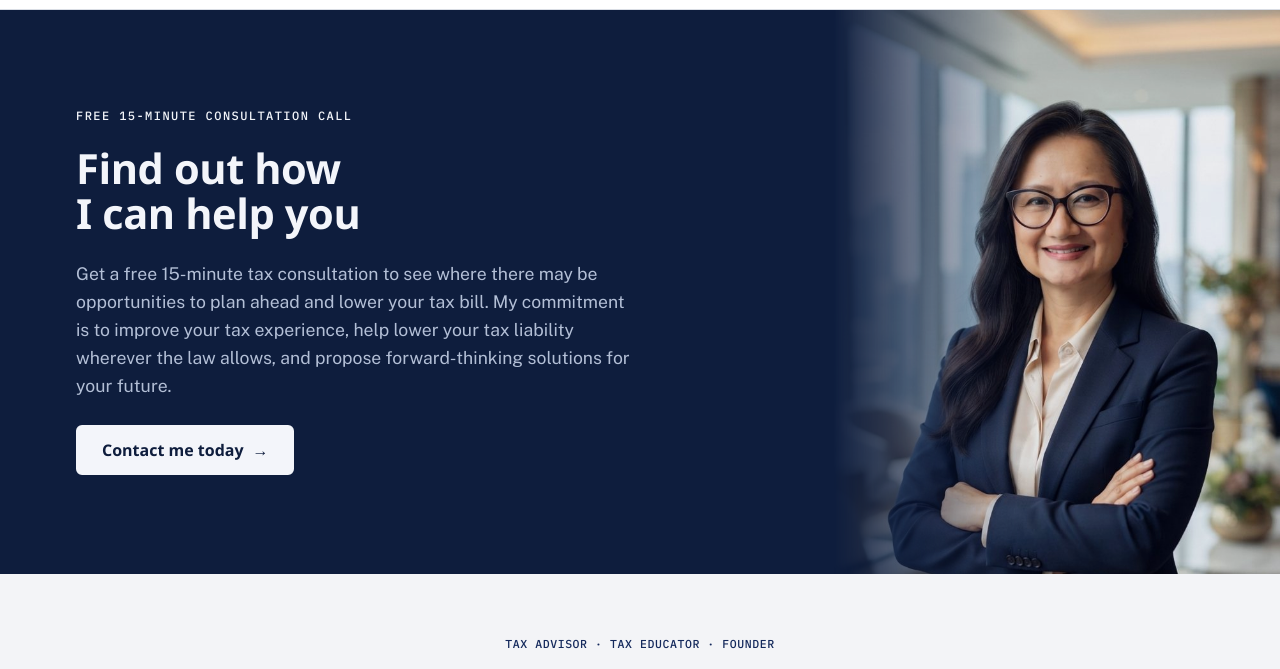
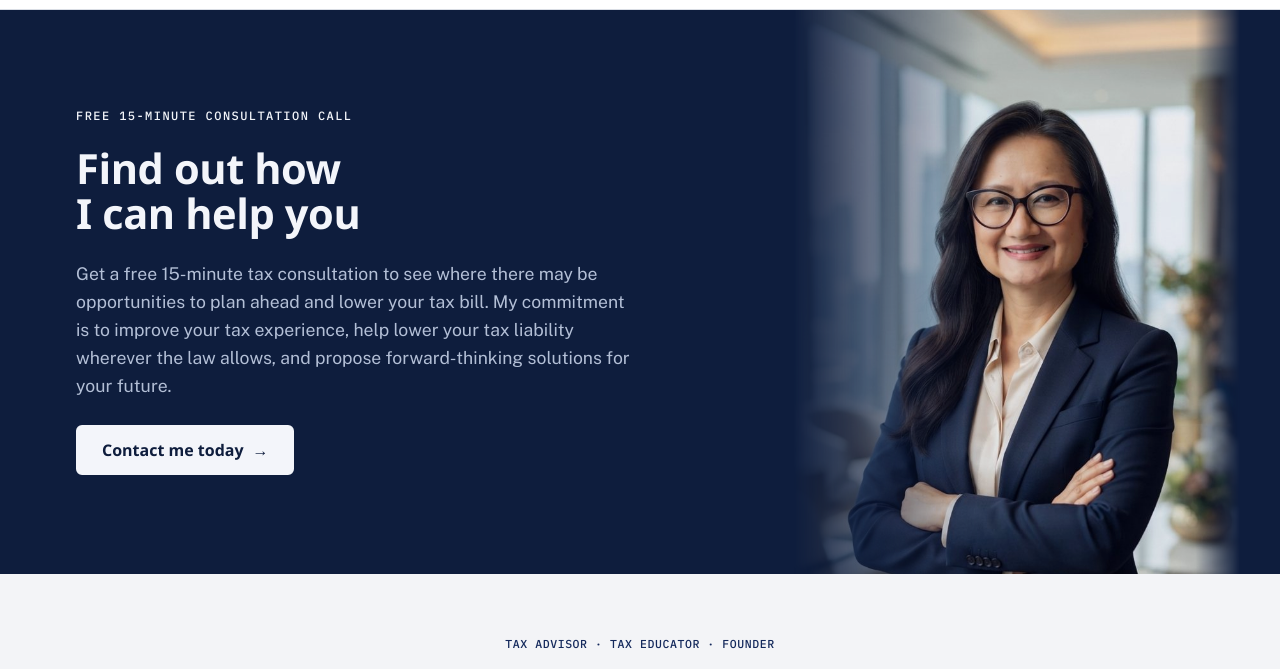
Before and after one commit to aitechphyre/the-tax-files-advisory, a plain HTML site: page index.html in a window 1280 px wide. Shown: the part 90-759 px from the top of the page. Drawn offline with nearby package versions, Linux system fonts and the light colour scheme; a web font is replaced by a local one.

Commit message:
Move banner photo toward page center on wide screens
Co-Authored-By: Claude Sonnet 5.5 <noreply@anthropic.com>
Claude-Session: https://claude.ai/code/session_019eS2Gt2z94qfohzt4BmGTu

```diff
--- a/index.html
+++ b/index.html
@@ -145,9 +145,9 @@ section.block{padding-block:80px}
 .banner{overflow:hidden}
 .banner .bn-grid{display:block;position:static}
 .banner .bn-txt{display:grid;gap:24px;justify-items:start;max-width:min(600px,54%)}
-.banner .bn-ph{position:absolute;right:0;top:0;height:100%;width:min(46%,447px);object-fit:cover;object-position:50% 14%;display:block;opacity:.92;-webkit-mask-image:linear-gradient(to right,transparent 0,#000 42%);mask-image:linear-gradient(to right,transparent 0,#000 42%)}
+.banner .bn-ph{position:absolute;right:max(0px,calc(50% - 600px));top:0;height:100%;width:min(46%,447px);object-fit:cover;object-position:50% 14%;display:block;opacity:.92;-webkit-mask-image:linear-gradient(to right,transparent 0,#000 42%,#000 90%,transparent 100%);mask-image:linear-gradient(to right,transparent 0,#000 42%,#000 90%,transparent 100%)}
 @media(min-width:861px){.banner{min-height:564px;display:flex;align-items:center}.banner .bn-grid{width:100%}}
-@media(max-width:860px){.banner .bn-txt{max-width:none}.banner .bn-ph{position:relative;width:100%;height:240px;margin-top:28px;object-position:50% 14%;-webkit-mask-image:linear-gradient(to top,transparent 0,#000 45%);mask-image:linear-gradient(to top,transparent 0,#000 45%)}.banner .bn-grid{padding-bottom:0}.banner{padding-bottom:0}}
+@media(max-width:860px){.banner .bn-txt{max-width:none}.banner .bn-ph{position:relative;right:auto;width:100%;height:240px;margin-top:28px;object-position:50% 14%;-webkit-mask-image:linear-gradient(to top,transparent 0,#000 45%);mask-image:linear-gradient(to top,transparent 0,#000 45%)}.banner .bn-grid{padding-bottom:0}.banner{padding-bottom:0}}
 .banner h2{max-width:20ch}
 .banner p{color:var(--band-muted);max-width:52ch;font-size:1.1rem}
 
```
Also changed, not shown: page.html (+2 -2 lines).
